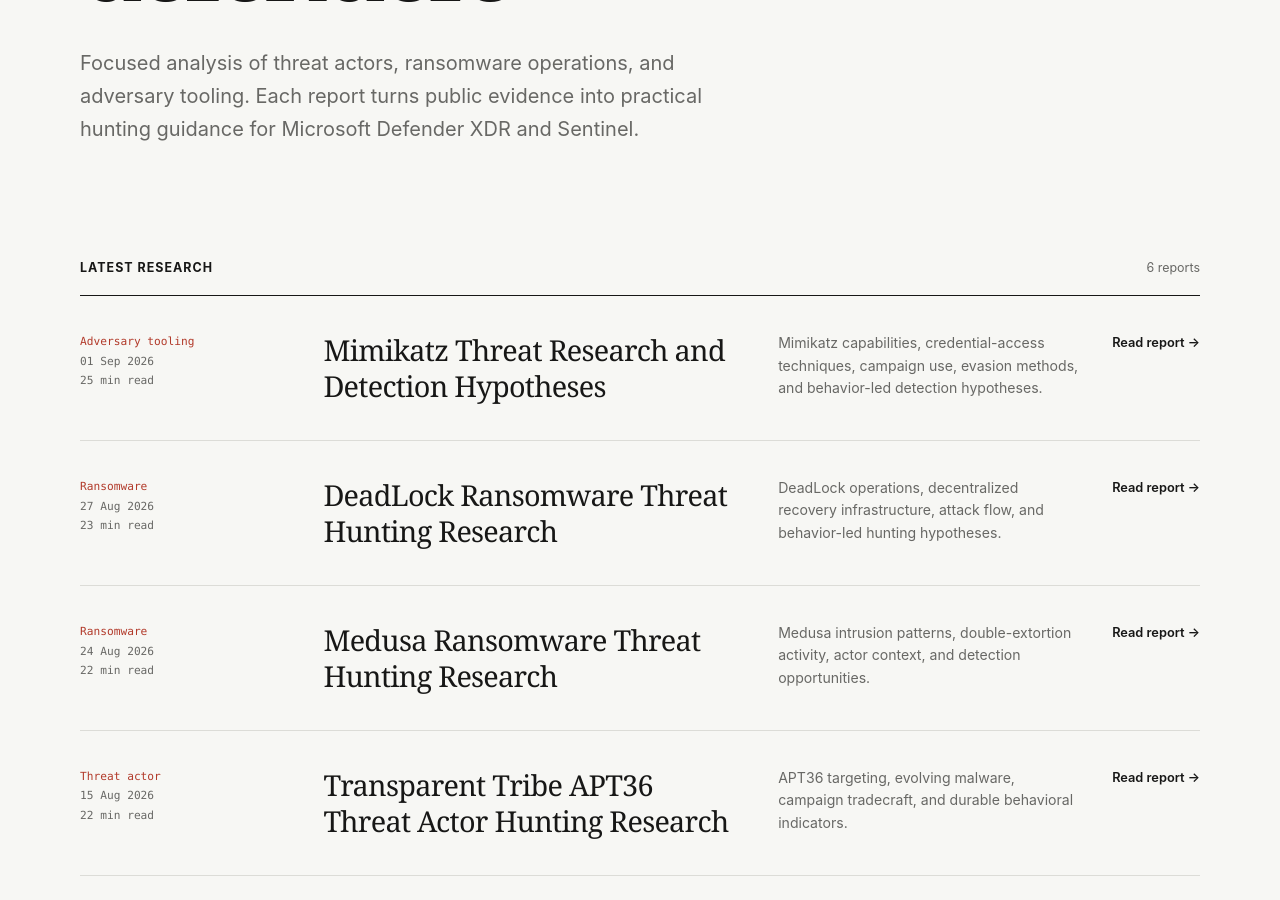
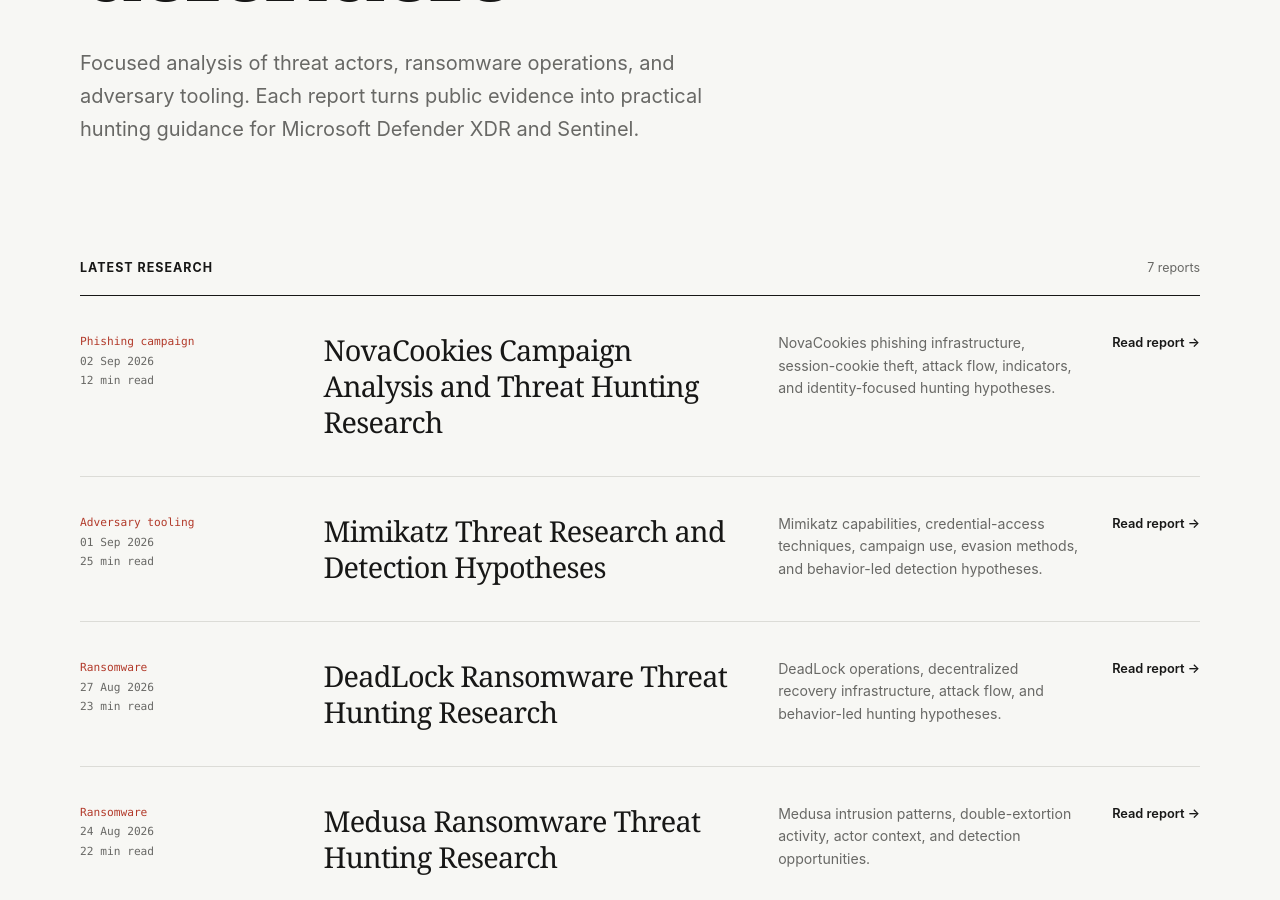
Before and after one commit to rahul0216/rahul.github.io, a Jekyll site: the page built from index.html, in a window 1280 px wide and 900 px high, scrolled down 450 px. Built offline with Jekyll 4.4.1, drawn with Linux system fonts in a browser that asks for light colours; some of the changed lines change nothing that is shown.

Commit message:
Update README and add NovaCookies campaign analysis documentation

````diff
--- a/_data/articles.yml
+++ b/_data/articles.yml
@@ -1,3 +1,10 @@
+- title: NovaCookies Campaign Analysis and Threat Hunting Research
+  description: NovaCookies phishing infrastructure, session-cookie theft, attack flow, indicators, and identity-focused hunting hypotheses.
+  category: Phishing campaign
+  date: 2026-09-02
+  read_time: 12
+  url: /docs/novacookies-campaign/NovaCookies-Campaign-Hunting-Research.html
+
 - title: Mimikatz Threat Research and Detection Hypotheses
   description: Mimikatz capabilities, credential-access techniques, campaign use, evasion methods, and behavior-led detection hypotheses.
   category: Adversary tooling
--- /dev/null
+++ b/docs/novacookies-campaign/NovaCookies-Campaign-Hunting-Research.md
@@ -0,0 +1,331 @@
+---
+title: NovaCookies Campaign Analysis and Threat Hunting Research
+description: Analysis of the NovaCookies phishing service, attack flow, indicators, infrastructure, actor profile, ATT&CK techniques, and hunting hypotheses for Microsoft Defender XDR and Sentinel
+author: rahul0216
+ms.date: 2026-09-02
+ms.topic: reference
+keywords:
+  - novacookies
+  - adversary in the middle
+  - session cookie theft
+  - phishing as a service
+  - microsoft 365
+  - threat hunting
+  - microsoft defender xdr
+  - microsoft sentinel
+  - mitre attack
+estimated_reading_time: 12
+---
+
+## Executive Summary
+
+NovaCookies, also presented as "Nova Cookies," is a commercial adversary-in-the-middle
+(AiTM) phishing-as-a-service platform. Island reported in August 2026 that the service
+was advertised through Telegram for approximately $320 per month and used to target
+hundreds of organizations. Observed targets included organizations in the United
+States, United Kingdom, Canada, Germany, Israel, and the United Arab Emirates.
+
+The observed campaign uses genuine Docusign notifications to establish trust and lead
+recipients into attacker-controlled redirect chains. Some chains abuse legitimate
+Microsoft or Google authentication and error-redirection behavior before reaching a
+counterfeit Microsoft 365 sign-in page. NovaCookies proxies authentication in real
+time, relays credentials and multifactor authentication (MFA) responses to Microsoft,
+and captures the resulting authenticated session.
+
+NovaCookies is an identity and browser attack rather than a reported malware infection
+chain. Current public evidence does not establish a NovaCookies-specific executable,
+file hash, PowerShell command, living-off-the-land binary, endpoint persistence method,
+or conventional command-and-control implant. Detection should prioritize the trusted
+message-to-untrusted-destination journey and incompatible session use after MFA rather
+than depend on endpoint malware artifacts.
+
+Island published 755 campaign-associated registered domains, including 736 classified
+as confirmed, 8 as probable, and 11 as possible. Static domain matches can provide
+immediate coverage, but the most durable detection opportunity is a successful MFA
+event followed by Microsoft 365 access from an incompatible network, device, location,
+or user-agent context.
+
+
+## Campaign Profile
+
+| Attribute | Assessment |
+|---|---|
+| Campaign name | NovaCookies; the operator interface also uses "Nova Cookies" |
+| Threat model | Commercial AiTM phishing-as-a-service platform with an affiliate model |
+| Primary objective | Microsoft 365 credential and authenticated session theft |
+| Assessed motivation | Financially motivated service operation and account takeover with high confidence |
+| Delivery method | Genuine Docusign notifications containing or leading to attacker-controlled destinations |
+| Authentication target | Microsoft 365 sign-in and MFA workflow |
+| Infrastructure | Dedicated registered domains, redirect chains, browser verification gates, and operator services |
+| Operator channel | Telegram reportedly supported advertising, customer interaction, and notifications |
+| Victimology | Hundreds of organizations across multiple countries; complete sector distribution is not public |
+| Attribution | No named criminal group, individual operator, or state sponsor is established |
+| Reported lineage | Possible Sneaky 2FA relationship based on secondary reporting; low confidence without independent primary evidence |
+
+The service model suggests that campaign targeting and post-compromise behavior can
+vary by affiliate. Shared kit behavior can identify NovaCookies-compatible activity,
+but does not establish that the same person selected every target or used every stolen
+session.
+
+## Infection and Attack Flow
+
+```mermaid
+flowchart TD
+    A[Affiliate Creates Agreement or Document] --> B[Genuine Docusign Notification]
+    B --> C[Recipient Opens Attacker-Controlled Link]
+    C --> D{Redirect Chain}
+    D --> E[Microsoft or Google Authentication or Error Redirect]
+    D --> F[Direct Campaign Domain]
+    E --> G[Browser and Traffic Verification Gate]
+    F --> G
+    G --> H[Counterfeit Microsoft 365 Sign-In]
+    H --> I[Credentials Relayed to Microsoft]
+    I --> J[MFA Challenge Relayed to Victim]
+    J --> K[Victim Completes MFA]
+    K --> L[Authenticated Session Captured]
+    L --> M[Victim Redirected to Expected or Benign Content]
+    L --> N[Affiliate Reuses Session]
+    N --> O[Microsoft 365 Account Access]
+```
+
+### Stage 1: Trusted Message Delivery
+
+An affiliate creates a document or agreement that causes Docusign to send a genuine
+notification. The trusted sender and familiar document workflow reduce suspicion and
+can improve delivery compared with a directly spoofed message. Docusign was used as a
+delivery mechanism; current reporting does not indicate that Docusign itself was
+compromised.
+
+### Stage 2: Redirection and Traffic Qualification
+
+The recipient follows a link toward attacker-controlled infrastructure. Some observed
+journeys pass through legitimate Microsoft or Google authentication or error-handling
+endpoints. These services can obscure the final destination and make the initial URL
+appear more trustworthy.
+
+Campaign destinations can apply browser, automation, debugging, or traffic-quality
+checks before displaying phishing content. These gates help affiliates exclude
+scanners, automated analysis, and unsuitable traffic. Browser-side gate behavior is
+valuable for research and sandboxing, but may not be visible in standard identity or
+email telemetry.
+
+### Stage 3: Live Authentication Relay
+
+The final destination presents a counterfeit Microsoft 365 sign-in experience. The
+service proxies the victim's authentication to Microsoft in real time rather than only
+collecting values in a static form. Credentials and MFA responses are relayed during
+the legitimate authentication transaction.
+
+### Stage 4: Session Capture and Reuse
+
+After successful authentication, NovaCookies captures the authenticated web session.
+The victim may be redirected to expected or benign content while the affiliate receives
+access to the stolen session. Reuse can bypass another interactive MFA challenge while
+the session remains valid and accepted by Microsoft 365 controls.
+
+Public reporting does not establish a consistent NovaCookies post-compromise playbook.
+Mailbox access, file access, forwarding changes, consent activity, and other cloud
+operations should be treated as investigation hypotheses unless observed in tenant
+telemetry.
+
+## Tools, Services, and Infrastructure
+
+| Component | Observed or Assessed Role | Confidence |
+|---|---|---|
+| NovaCookies platform | Proxies Microsoft 365 authentication and captures authenticated sessions | High |
+| Docusign | Sends genuine document notifications used as the trusted delivery layer | High |
+| Microsoft redirect behavior | Provides an intermediate redirect layer in some journeys | High for the behavior; campaign attribution requires chain evidence |
+| Google redirect behavior | Provides an intermediate redirect layer in some journeys | High for reported campaign use |
+| Dedicated campaign domains | Host redirect, verification, or counterfeit authentication content | High |
+| Browser verification gates | Filter scanners, automation, researchers, or unwanted traffic | High |
+| Telegram | Supports service advertising, customer interaction, or operational notifications | High based on Island reporting |
+| Sneaky 2FA code lineage | Possible upstream or related kit lineage | Low |
+
+The presence of Docusign, Microsoft, Google, or Telegram traffic does not independently
+identify NovaCookies. Each service has substantial legitimate use and requires chain,
+destination, identity, or endpoint context.
+
+## Indicators of Compromise
+
+Island's August 2026 release contains 755 registered domains associated with the
+campaign. The dataset classifies domains according to the evidence available to its
+researchers:
+
+| Classification | Count | Dataset Meaning |
+|---|---:|---|
+| Confirmed | 736 | Kit paths, verification gates, or recovered operator linkage support campaign association |
+| Probable | 8 | Naming plus gate parameters or redirect-chain evidence support likely association |
+| Possible | 11 | Naming and registration characteristics match, but observed kit behavior is absent |
+
+Representative confirmed domains include:
+
+| Type | Indicator | Context | Confidence |
+|---|---|---|---|
+| Domain | `abacusnextinternationalldtwtd[.]vu` | Registered campaign domain in Island's confirmed set | High within the dataset's observation period |
+| Domain | `abcfinasyoncialservices[.]vu` | Registered campaign domain in Island's confirmed set | High within the dataset's observation period |
+| Domain | `abcgrpayoupofcompanies[.]vu` | Registered campaign domain in Island's confirmed set | High within the dataset's observation period |
+| Domain | `abckraftedxrn[.]vu` | Registered campaign domain in Island's confirmed set | High within the dataset's observation period |
+| Domain | `abundantlifiqyechristiancenter[.]vu` | Registered campaign domain in Island's confirmed set | High within the dataset's observation period |
+| Domain | `accordinvestmifgents[.]vu` | Registered campaign domain in Island's confirmed set | High within the dataset's observation period |
+| Pattern | Mutated organization-like names under `.vu` | Enrichment characteristic that is insufficient for blocking by itself | Medium |
+
+No confirmed NovaCookies-specific IP addresses, executable names, file hashes, CVEs,
+registry paths, cryptocurrency wallets, or durable URL paths were identified in the
+reviewed evidence. Organization names embedded in campaign domains do not prove that
+the named organizations were compromised.
+
+## Indicators of Attack
+
+| Attack Phase | Behavioral Indicator | Hunting Value |
+|---|---|---|
+| Delivery | Genuine Docusign notification is followed by navigation to a newly registered or unrelated domain | Strong when sender, recipient, click, and destination evidence are correlated |
+| Redirection | Microsoft or Google authentication or error endpoint redirects to a non-provider domain | Strong after approved application and redirect inventories are excluded |
+| Credential access | Microsoft-themed authentication is rendered on an unrelated registered domain | High-value browser or secure web gateway signal |
+| Session theft | Successful MFA is followed quickly by access from a different IP, country, ASN, device, or user agent | Highest-value identity correlation after corporate egress and mobility are baselined |
+| Session reuse | Cloud activity occurs without corresponding interactive sign-in evidence on a managed endpoint | Strong investigation lead when endpoint and identity telemetry are complete |
+| Infrastructure | Browser contacts a campaign domain shortly before Microsoft 365 authentication | Strong temporal signal on managed endpoints |
+| Evasion | Destination applies automation, debugger, or browser-integrity checks before authentication | Supporting kit signal where browser or sandbox telemetry exposes it |
+| Rotation | Destinations change while lure paths, redirects, page structure, or gate behavior remain stable | More durable than matching one domain |
+
+## MITRE ATT&CK Mapping
+
+| Technique | ID | Mapping Rationale | Confidence |
+|---|---|---|---|
+| Spearphishing Link | T1566.002 | Docusign-delivered links initiate the phishing journey | High |
+| Malicious Link | T1204.001 | The recipient follows the link to begin the AiTM authentication flow | High |
+| Adversary-in-the-Middle | T1557 | NovaCookies proxies authentication between the victim and Microsoft 365 | High |
+| Steal Web Session Cookie | T1539 | Capturing the authenticated session is a central platform capability | High |
+| Web Session Cookie | T1550.004 | Captured sessions can provide access without another interactive MFA challenge | Medium until tenant telemetry confirms reuse |
+| Domains | T1583.001 | Operators or affiliates register dedicated phishing domains | High |
+
+MFA Request Generation (`T1621`) is excluded because current reporting does not
+describe MFA fatigue or unsolicited push flooding. Web Portal Capture (`T1056.003`) is
+not used as the primary mapping because the documented mechanism is live authentication
+relay rather than a static credential form. Endpoint-oriented debugger and virtual
+machine evasion techniques are also excluded because browser traffic checks do not
+establish malware-based analysis evasion on a compromised host.
+
+## Hunting Hypotheses
+
+### Hypothesis 1: Docusign Delivery to an Untrusted Destination
+
+An account targeted by NovaCookies is likely to receive a genuine Docusign message and
+then navigate through one or more URLs to a campaign-associated, newly registered, or
+unrelated destination.
+
+| Element | Hunting Guidance |
+|---|---|
+| Candidate telemetry | Defender XDR `EmailEvents`, `EmailUrlInfo`, and `UrlClickEvents`; secure email gateway and proxy logs |
+| Behavioral logic | Identify Docusign delivery, resolve click and redirect destinations, then score campaign-feed matches, domain age, reputation, registration pattern, and relationship to the sender |
+| Benign explanations | Legitimate agreements can contain customer, partner, payment, or workflow links hosted outside Docusign |
+| Tuning | Exclude established partner domains and approved workflows; require a redirect anomaly, new domain, campaign match, or later identity anomaly |
+| Visibility gaps | Redirect expansion, mobile clicks, unmanaged browsers, and messages outside monitored mailboxes may be absent |
+
+### Hypothesis 2: MFA Followed by an Incompatible Session
+
+A relayed authentication is likely to produce a successful MFA event followed by rapid
+access from a network or client context that is incompatible with the victim's normal
+authentication context.
+
+| Element | Hunting Guidance |
+|---|---|
+| Candidate telemetry | Sentinel `SigninLogs`, Defender XDR identity sign-in data where licensed, Conditional Access details, and user risk events |
+| Behavioral logic | Correlate successful MFA with subsequent access from a different IP, country, ASN, device identity, browser, operating system, or user agent inside a short time window |
+| Benign explanations | Corporate VPN transitions, mobile carrier changes, security proxies, remote desktops, travel, and shared egress can change network context |
+| Tuning | Baseline each user's devices and locations; inventory corporate egress; increase severity for impossible travel, unmanaged clients, unfamiliar ASNs, or sensitive cloud actions |
+| Visibility gaps | Token and session identifiers may be unavailable; privacy relays and proxy services can reduce location and device certainty |
+
+### Hypothesis 3: Click, Authentication, and Cloud Activity Chain
+
+A successful phishing journey is likely to connect a suspicious click with successful
+authentication and subsequent Microsoft 365 operations that differ from the user's
+normal activity.
+
+| Element | Hunting Guidance |
+|---|---|
+| Candidate telemetry | `UrlClickEvents`, `SigninLogs` or equivalent identity events, `CloudAppEvents`, Exchange audit, SharePoint audit, and Microsoft Graph activity |
+| Behavioral logic | Correlate the recipient and click time with successful authentication, then identify mailbox access, downloads, searches, forwarding changes, consent events, or other sensitive operations |
+| Benign explanations | Users normally authenticate and work in Microsoft 365 after opening business documents |
+| Tuning | Require an untrusted redirect, unfamiliar session context, unmanaged device, unusual operation, or deviation from the user's historical behavior |
+| Visibility gaps | Public reporting does not establish one post-compromise action; audit coverage varies by workload and license |
+
+### Hypothesis 4: Endpoint Contact Before Authentication
+
+A managed endpoint used in the phishing journey is likely to contact NovaCookies
+infrastructure shortly before the associated user completes Microsoft 365
+authentication.
+
+| Element | Hunting Guidance |
+|---|---|
+| Candidate telemetry | Defender XDR `DeviceNetworkEvents`, browser events where available, DNS logs, secure web gateway logs, and the Island domain feed |
+| Behavioral logic | Match complete registered domains and correlate browser contact with the same user's sign-in activity during a short time window |
+| Benign explanations | Security scanners, researchers, or shared infrastructure can contact known campaign domains |
+| Tuning | Require an interactive browser process, user session, recent email click, or successful identity event; separate scanner and sandbox networks |
+| Visibility gaps | Mobile and unmanaged devices may not report network events; encrypted DNS can limit resolver visibility |
+
+### Hypothesis 5: Identity-Provider Redirect Abuse
+
+NovaCookies redirect chains are likely to contain a legitimate Microsoft or Google
+authentication or error endpoint whose redirect target resolves to a newly registered,
+low-reputation, or campaign-associated domain.
+
+| Element | Hunting Guidance |
+|---|---|
+| Candidate telemetry | Email URL detonation, secure web gateway logs, browser history, proxy logs, OAuth application inventory, and registered redirect URI inventory |
+| Behavioral logic | Parse supported redirect parameters with a structured URL parser, normalize the destination, and compare it with approved applications and destination intelligence |
+| Benign explanations | Legitimate OAuth applications redirect users to external application domains |
+| Tuning | Suppress approved client IDs and exact registered redirect URIs; increase confidence for new domains, deceptive naming, multiple redirects, or later sign-in anomalies |
+| Visibility gaps | Some telemetry records only the initial URL; nested encoding and server-side redirects can hide the final destination |
+
+### Hypothesis 6: Cloud Use Without Local Authentication Evidence
+
+Session replay can produce Microsoft 365 activity without a corresponding interactive
+authentication event on the user's managed endpoint.
+
+| Element | Hunting Guidance |
+|---|---|
+| Candidate telemetry | Endpoint browser and network events, identity sign-ins, token-related details, `CloudAppEvents`, and workload audit logs |
+| Behavioral logic | Identify meaningful cloud operations from a new context where no corresponding local browser or authentication activity exists for the expected device |
+| Benign explanations | Unmanaged devices, mobile applications, virtual desktops, telemetry loss, background token refresh, and shared systems |
+| Tuning | Restrict to managed-device users, high-value accounts, unfamiliar networks, and sensitive cloud actions; score telemetry completeness before alerting |
+| Visibility gaps | Absence of endpoint evidence is unreliable unless device enrollment, sensor health, and event retention are confirmed |
+
+## Detection Engineering Priorities
+
+| Priority | Detection Opportunity | Rationale |
+|---:|---|---|
+| 1 | Successful MFA followed by incompatible session use | Captures the core session-theft outcome and is less dependent on rotating infrastructure |
+| 2 | Docusign delivery followed by an untrusted redirect journey | Connects trusted delivery to the attacker-controlled destination |
+| 3 | Suspicious click, authentication, and cloud-operation correlation | Establishes a multi-stage chain with stronger confidence than one event |
+| 4 | Identity-provider error or OAuth redirect to an unapproved domain | Detects an observed obfuscation primitive across changing destinations |
+| 5 | Managed browser contact with the confirmed domain feed | Provides direct retrospective and near-term coverage |
+| 6 | Newly registered domain, deceptive naming, and kit-gate heuristics | Expands coverage beyond known indicators but requires careful tuning |
+| 7 | Static domain blocking alone | Delivers immediate prevention value but degrades as affiliates rotate domains |
+
+Production analytics should combine multiple weak signals rather than declare an
+incident from one generic Docusign message, one OAuth redirect, or one `.vu` domain.
+Session revocation, credential reset, token investigation, mailbox review, application
+consent review, and cloud audit scoping should follow confirmed session theft according
+to the organization's incident-response process.
+
+## Evidence Gaps and Limitations
+
+* No victim-level telemetry was available for independent validation
+* No hunting query was executed against a Microsoft Defender XDR or Sentinel tenant
+* No consistent post-compromise sequence has been publicly established
+* No NovaCookies-specific endpoint payload, persistence artifact, file hash, or CVE was identified
+* No operator or affiliate identity was independently verified
+* The reported Sneaky 2FA relationship remains insufficiently corroborated in reviewed primary material
+* Domain classifications depend on Island's observations and can become stale as infrastructure changes
+* Table availability, field names, retention, and identity detail vary by license and tenant configuration
+
+## Sources
+
+* Island, [NovaCookies at scale: Inside the $320 Phishing Service Targeting Hundreds of Organizations](https://www.island.io/blog/novacookies-at-scale-inside-the-320-phishing-service-targeting-hundreds-of-organizations), August 26, 2026
+* Island Security Research, [NovaCookies research artifacts](https://github.com/island-io/island-security-research-artifacts/tree/main/novacookies), August 2026
+* Island Security Research, [NovaCookies phishing domain feed](https://raw.githubusercontent.com/island-io/island-security-research-artifacts/main/novacookies/novacookies-phishing-domains-2026-08.txt), August 2026
+* Microsoft Security Blog, [OAuth redirection abuse enables phishing and malware delivery](https://www.microsoft.com/en-us/security/blog/2026/03/02/oauth-redirection-abuse-enables-phishing-malware-delivery/), March 2, 2026
+* The Hacker News, [NovaCookies Campaigns Abuse Genuine Docusign Notifications to Steal Microsoft 365 Sessions](https://thehackernews.com/2026/08/novacookies-campaigns-abuse-genuine.html), August 2026
+* MITRE ATT&CK, [Enterprise techniques](https://attack.mitre.org/), accessed September 2, 2026
+* Microsoft Learn, [Microsoft Defender XDR advanced hunting schema tables](https://learn.microsoft.com/en-us/defender-xdr/advanced-hunting-schema-tables), accessed September 2, 2026
+* Microsoft Learn, [Proactively hunt for threats with advanced hunting in Microsoft Defender XDR](https://learn.microsoft.com/en-us/defender-xdr/advanced-hunting-overview), accessed September 2, 2026
````
Also changed, not shown: README.md.
